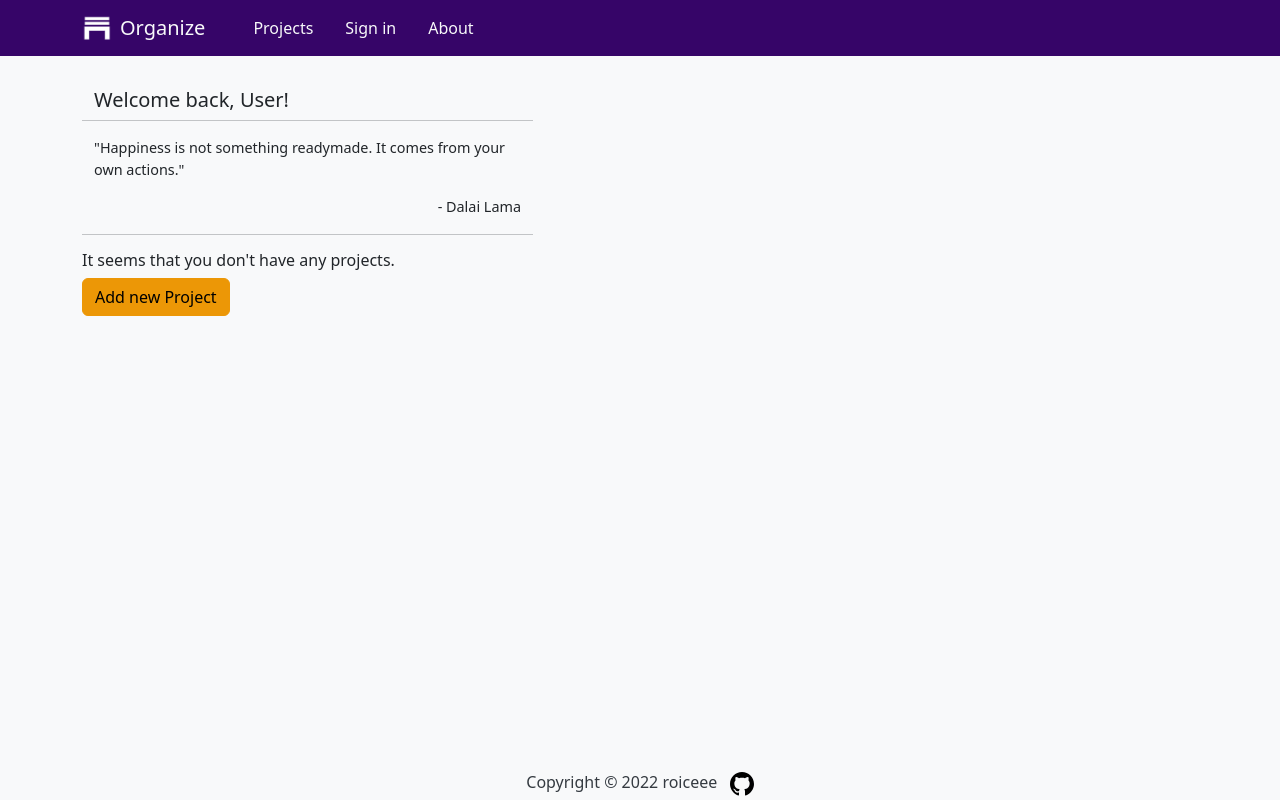
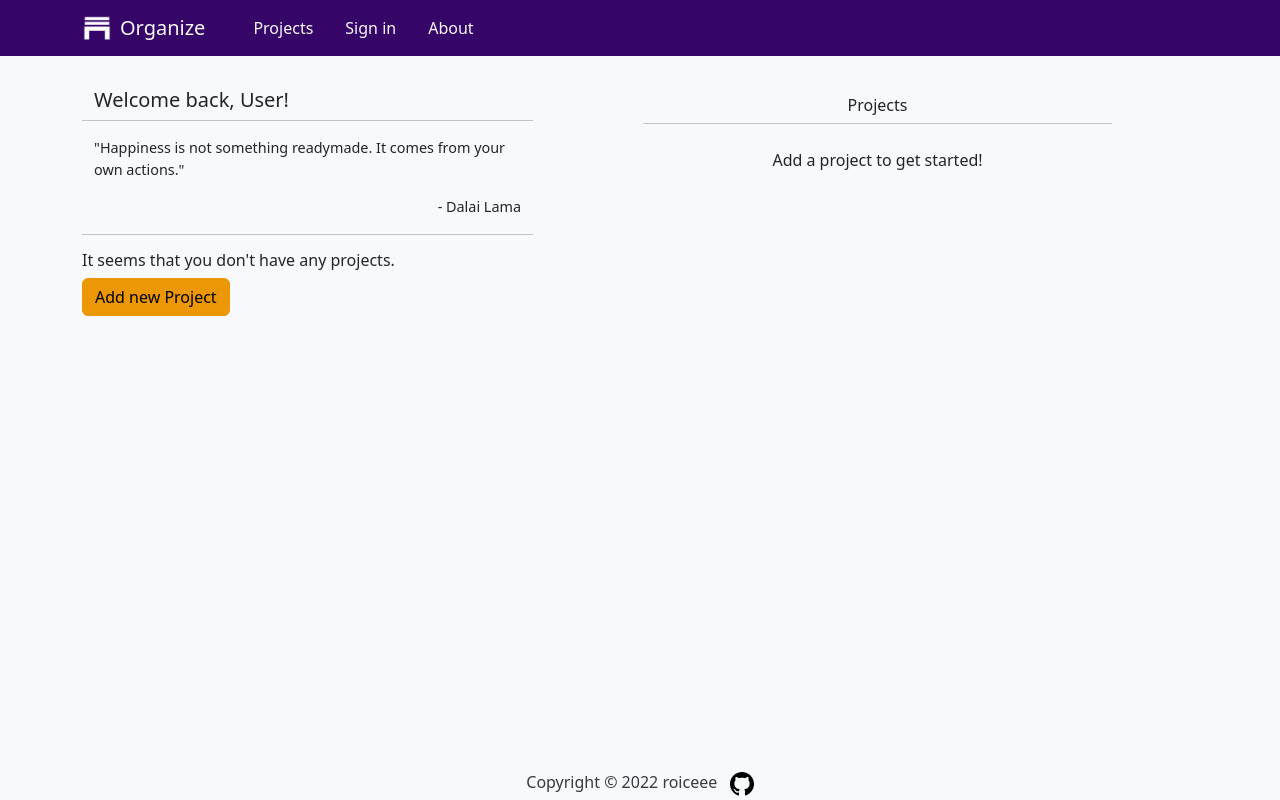
Before and after one commit to roiceee/organize, a Next.js app: page / in a window 1280 px wide. Built offline with nearby package versions, Linux system fonts and the light colour scheme.

Commit message:
fix project on lastModified

```diff
--- a/pages/index.tsx
+++ b/pages/index.tsx
@@ -25,6 +25,8 @@ import Col from "react-bootstrap/Col";
 import createProjectObject from "../src/defaults/default-project";
 import Quotes from "../src/components/projects-components/quotes";
 import Overview from "../src/components/projects-components/overview";
+import BodyLayoutOne from "../src/components/body-layout-one";
+import StickyHeader from "../src/components/util-components/sticky-header";
 
 const Home: NextPage = () => {
   const [showState, setModalShow] = useState<boolean>(false);
@@ -80,8 +82,9 @@ const Home: NextPage = () => {
   return (
     <Container>
       <HeadWrapper title="Organize | Home" />
-      <Row>
-        <Col className="col-lg-5">
+
+      <BodyLayoutOne
+        leftElements={
           <Row className="sticky-wrapper position-sticky sticky-top bg-light py-3 ">
             <Row className="mx-auto justify-content-center">
               <Col>
@@ -105,21 +108,20 @@ const Home: NextPage = () => {
               </Button>
             </div>
           </Row>
-        </Col>
-        <Col>
-          {projectArrayState.projects.length > 0 && (
+        }
+        rightElements={
+          <>
             <Row className="px-2 gap-2 justify-content-center pt-2">
-              <div className="position-sticky sticky-top bg-light py-3">
-                <h6 className="text-center">
-                  Projects
-                </h6>
-                <hr className="my-0 w-75 mx-auto"/>
-              </div>
+              <StickyHeader title="Projects" />
+              {projectArrayState.projects.length === 0 &&
+              <p className=" text-center">Add a project to get started!</p>
+              }
               {renderedProjects}
             </Row>
-          )}
-        </Col>
-      </Row>
+          </>
+        }
+      />
+
       <AddProjectModal
         projectObject={createProjectObject()}
         showState={showState}
--- /dev/null
+++ b/src/components/body-layout-one.tsx
@@ -0,0 +1,18 @@
+import Row from "react-bootstrap/Row";
+import Col from "react-bootstrap/Col";
+
+interface BodyLayoutOne {
+  leftElements: JSX.Element | Array<JSX.Element>;
+  rightElements: JSX.Element | Array<JSX.Element>;
+}
+
+function BodyLayoutOne({ leftElements, rightElements }: BodyLayoutOne) {
+  return (
+    <Row >
+      <Col lg={5} >{leftElements}</Col>
+      <Col>{rightElements}</Col>
+    </Row>
+  );
+}
+
+export default BodyLayoutOne;
--- /dev/null
+++ b/src/components/util-components/sticky-header.tsx
@@ -0,0 +1,15 @@
+
+interface StickyHeaderProps {
+    title : string;
+}
+
+function StickyHeader({title} : StickyHeaderProps) {
+  return (
+    <div className="position-sticky sticky-top bg-light py-3">
+      <h6 className="text-center">{title}</h6>
+      <hr className="my-0 w-75 mx-auto" />
+    </div>
+  );
+}
+
+export default StickyHeader;
```
Also changed, not shown: pages/projects/[id].tsx (+23 -19 lines).
